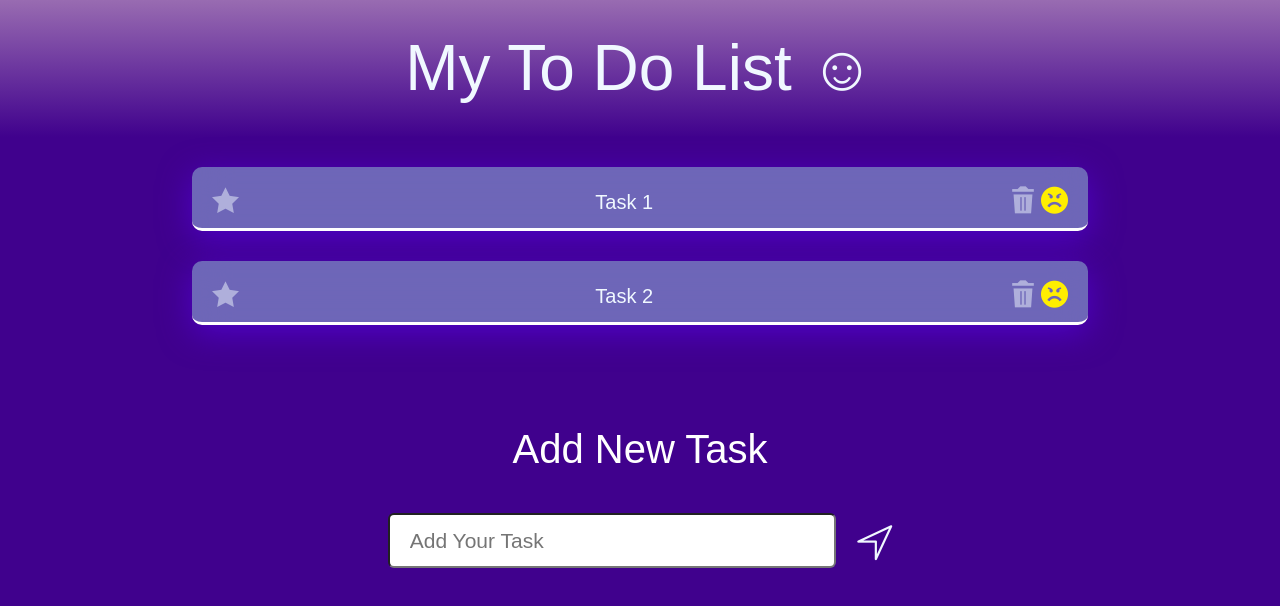
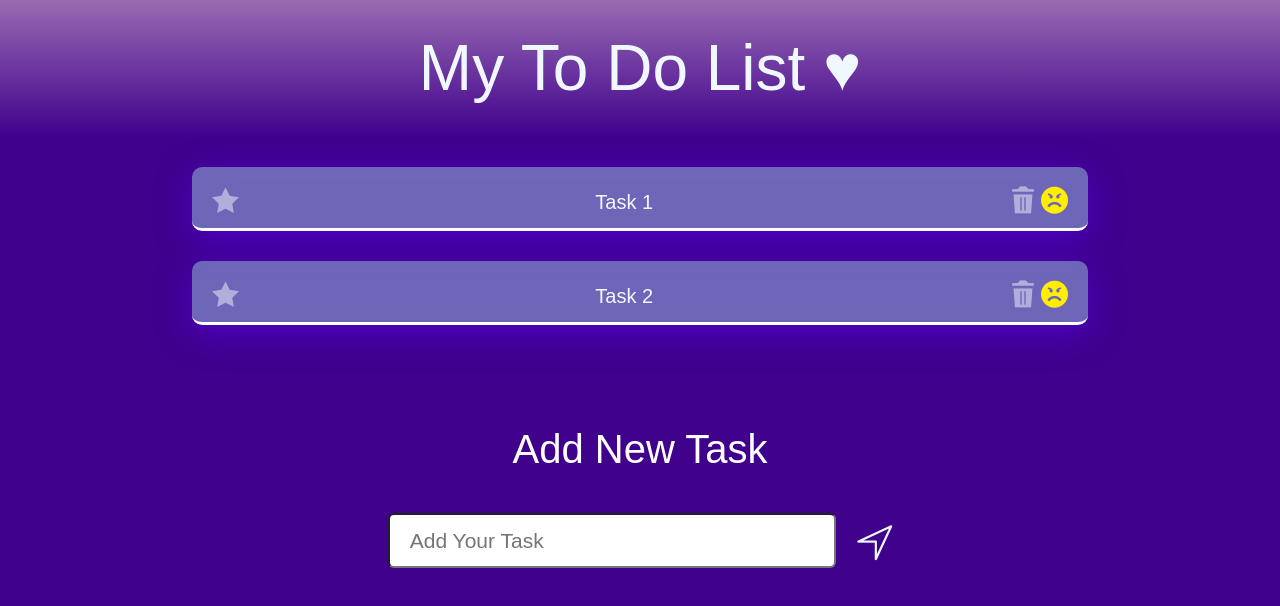
Before and after one commit to NaderHammamiDev/To-Do-List, a plain HTML site: page Personal/ToDoList/index.html in a window 1280 px wide. Drawn offline with nearby package versions, Linux system fonts and the light colour scheme; files whose address does not match are found by name.

Commit message:
change emoji

```diff
--- a/Personal/ToDoList/index.html
+++ b/Personal/ToDoList/index.html
@@ -16,7 +16,7 @@
 </head>
 
 <body>
-    <h1>My To Do List ☺</h1>
+    <h1>My To Do List ♥</h1>
     <section id="container">
         <div class="task">
             <span class="icon-star-full icon"></span>
```
